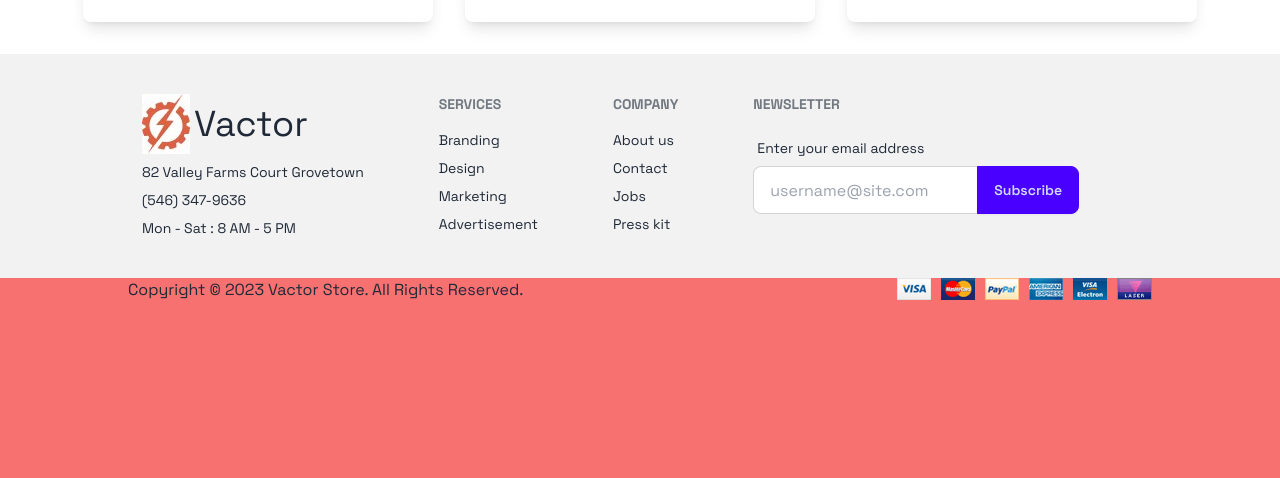
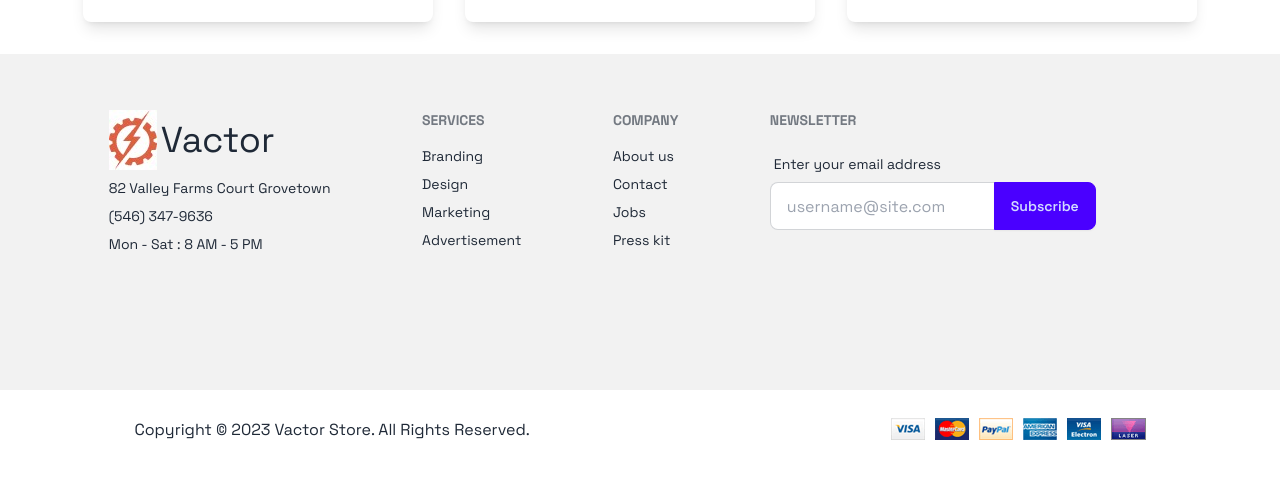
Before and after one commit to Alok4D/all-assignmentRepo-make-private-to-public, a React (Vite) app: page / in a window 1280 px wide. Shown: the part 2043-2521 px from the top of the page. Built offline with nearby package versions, Linux system fonts and the light colour scheme; no server answers; a web font is replaced by a local one.

Commit message:
add new commit

```diff
--- a/src/Components/Footer/Footer.jsx
+++ b/src/Components/Footer/Footer.jsx
@@ -5,8 +5,8 @@ import photofooter from '../../../public/Images/demo3-payment.png';
 const Footer = () => {
     return (
      <div>
-         <footer className="p-10  bg-base-200 text-base-content">
-        <div className='footer w-[83%] mx-auto '>
+         <footer className="pt-14 bg-base-200 text-base-content">
+        <div className='footer h-[280px] w-[83%] mx-auto '>
 
 
 <nav>
@@ -55,8 +55,8 @@ const Footer = () => {
         </div>
         </footer>
 
-      <div className='m-container h-96 w-full bg-red-400 '>
-      <div className='flex justify-between w-[80%] mx-auto'>
+      <div className='m-container h-20 w-full  rounded-[8px]'>
+      <div className='flex justify-between w-[79%] mx-auto pt-7'>
           <h2>Copyright © 2023 Vactor Store. All Rights Reserved.</h2>
           <div>
             <img src={photofooter} alt="footer-photo" />
```
